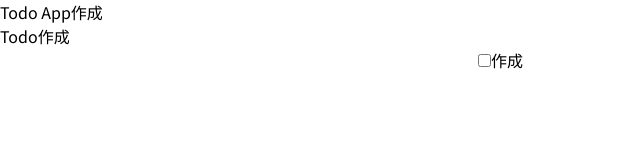
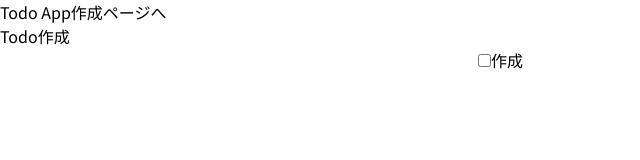
Before and after one commit to iwasaki-source/nextjs-cloudflare-todo, a Next.js app: page /create in a window 1280 px wide. Shown: the top 160 px of the page, without its empty margins (0-640 px from the left). Built offline with nearby package versions, Linux system fonts and the light colour scheme.

Commit message:
header文章修正

```diff
--- a/src/components/layout/header.tsx
+++ b/src/components/layout/header.tsx
@@ -4,7 +4,7 @@ export const Header = () => {
   return (
     <header className="flex justify-between items-center bg-gray-950 px-10 py-4">
       <Link href='/' className="text-white text-2xl">Todo App</Link>
-      <Link href="/create" className="inline-block bg-amber-400 px-6 py-2 rounded-md text-center">作成</Link>
+      <Link href="/create" className="inline-block bg-amber-400 px-6 py-2 rounded-md text-center">作成ページへ</Link>
     </header>
   )
 }
```
